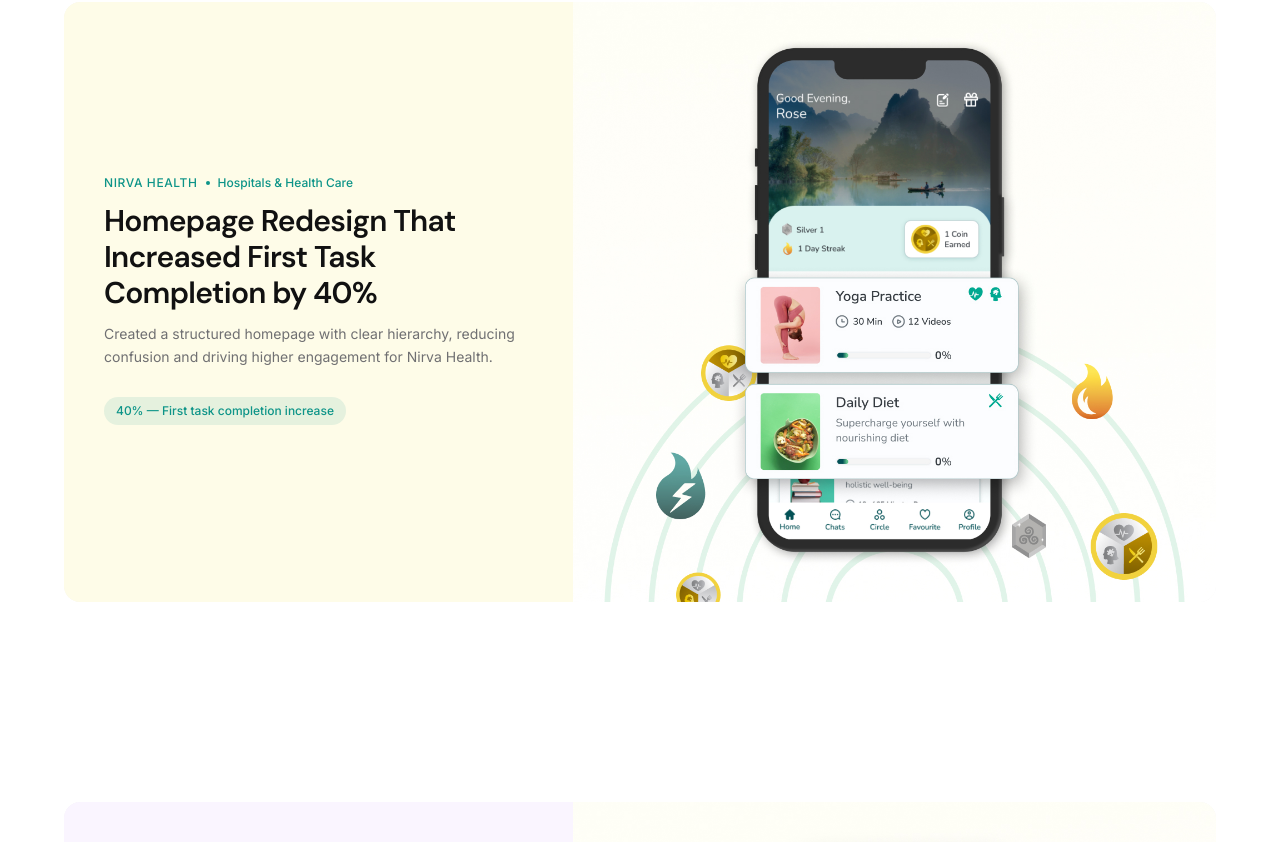
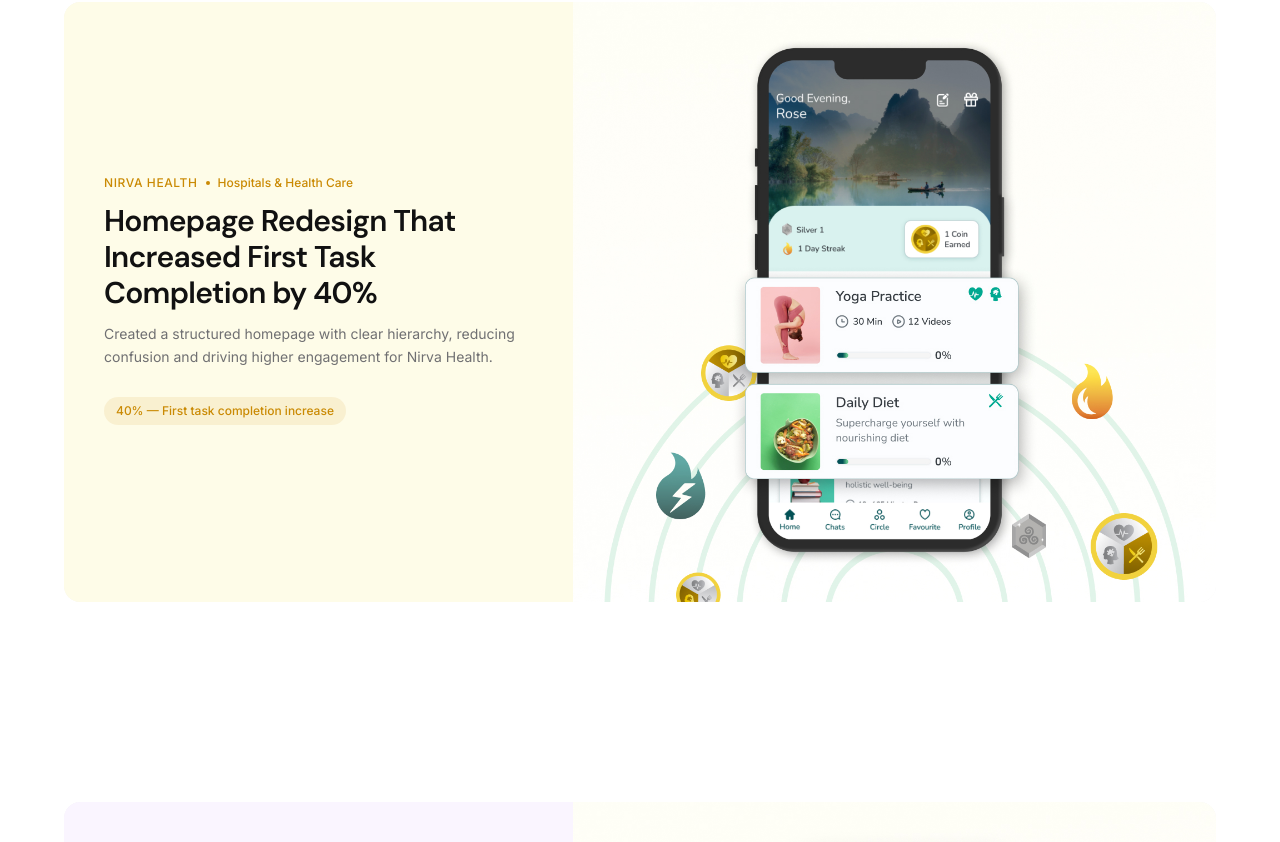
Before and after one commit to Jai-Sankhla/portfolio-website, a Next.js app: page / in a window 1280 px wide. Shown: the part 1726-2568 px from the top of the page. Built offline with nearby package versions, Linux system fonts and the light colour scheme.

Commit message:
fix: matched text colors to panel backgrounds per card

```diff
--- a/src/components/ProjectStack.tsx
+++ b/src/components/ProjectStack.tsx
@@ -31,6 +31,14 @@ function StackedCard({
     "bg-[#faf5ff]",  // Nirva Gamification — purple
     "bg-[#fff7ed]",  // SLC Checkout — orange
     "bg-[#eff6ff]",  // SLC Category — blue
+  ];
+
+  const panelTextColors = [
+    "#059669",  // Budgify
+    "#ca8a04",  // Nirva Homepage
+    "#7c3aed",  // Nirva Gamification
+    "#ea580c",  // SLC Checkout
+    "#3b82f6",  // SLC Category
   ];
 
   const { scrollYProgress } = useScroll({
@@ -100,9 +108,9 @@ function StackedCard({
               <div
                 className={`relative md:flex-[2] p-6 md:p-8 lg:p-10 flex flex-col justify-center ${panelColors[index]}`}
               >
-                <div className="flex items-center gap-2 text-xs font-medium mb-3" style={{ color: project.accentColor ?? "#1151ff" }}>
+                <div className="flex items-center gap-2 text-xs font-medium mb-3" style={{ color: panelTextColors[index] }}>
                   <span className="uppercase tracking-wider">{project.client}</span>
-                  <span className="w-1 h-1 rounded-full" style={{ backgroundColor: project.accentColor ?? "#1151ff" }} />
+                  <span className="w-1 h-1 rounded-full" style={{ backgroundColor: panelTextColors[index] }} />
                   <span>{project.industry}</span>
                 </div>
 
@@ -118,7 +126,7 @@ function StackedCard({
                   {project.metric && (
                     <span
                       className="inline-flex items-center text-xs font-medium px-3 py-1.5 rounded-full"
-                      style={{ backgroundColor: `${project.accentColor ?? "#1151ff"}1A`, color: project.accentColor ?? "#1151ff" }}
+                      style={{ backgroundColor: `${panelTextColors[index]}1A`, color: panelTextColors[index] }}
                     >
                       {project.metric.value} &mdash; {project.metric.label}
                     </span>
```
